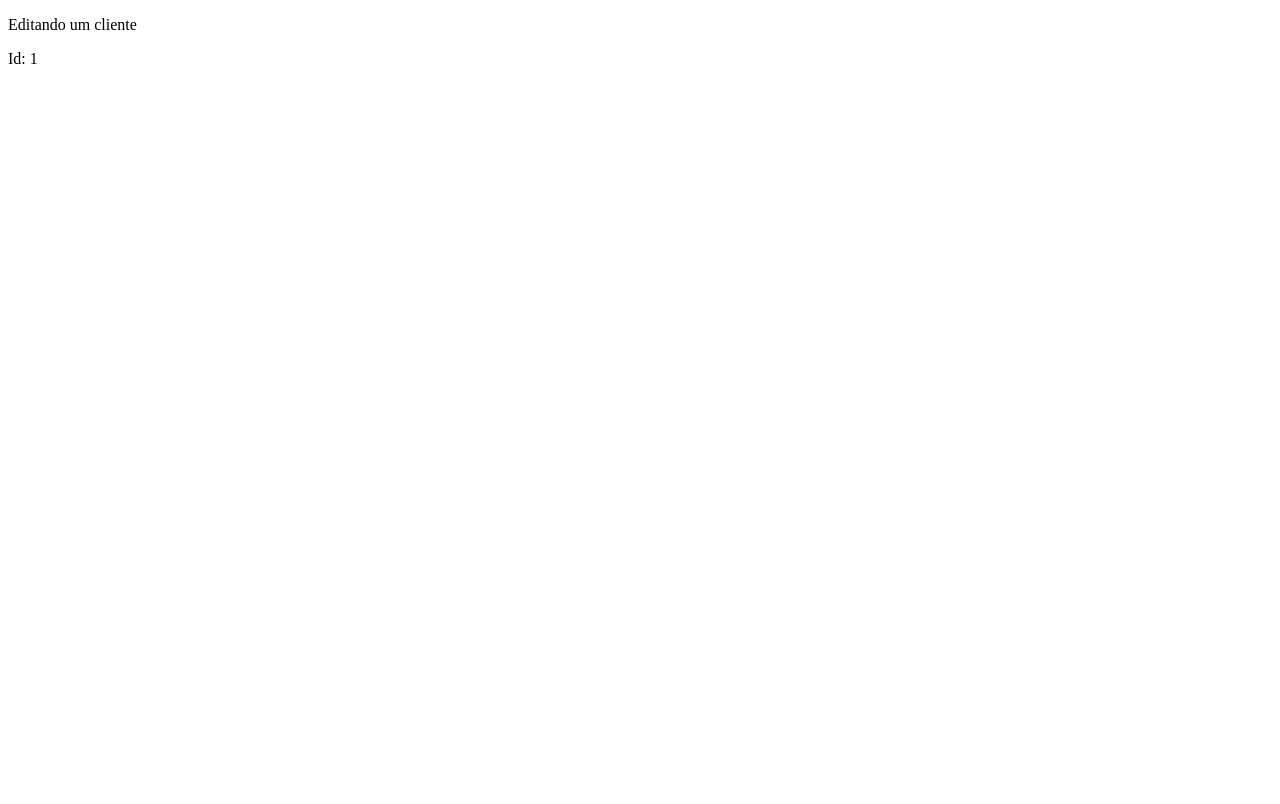
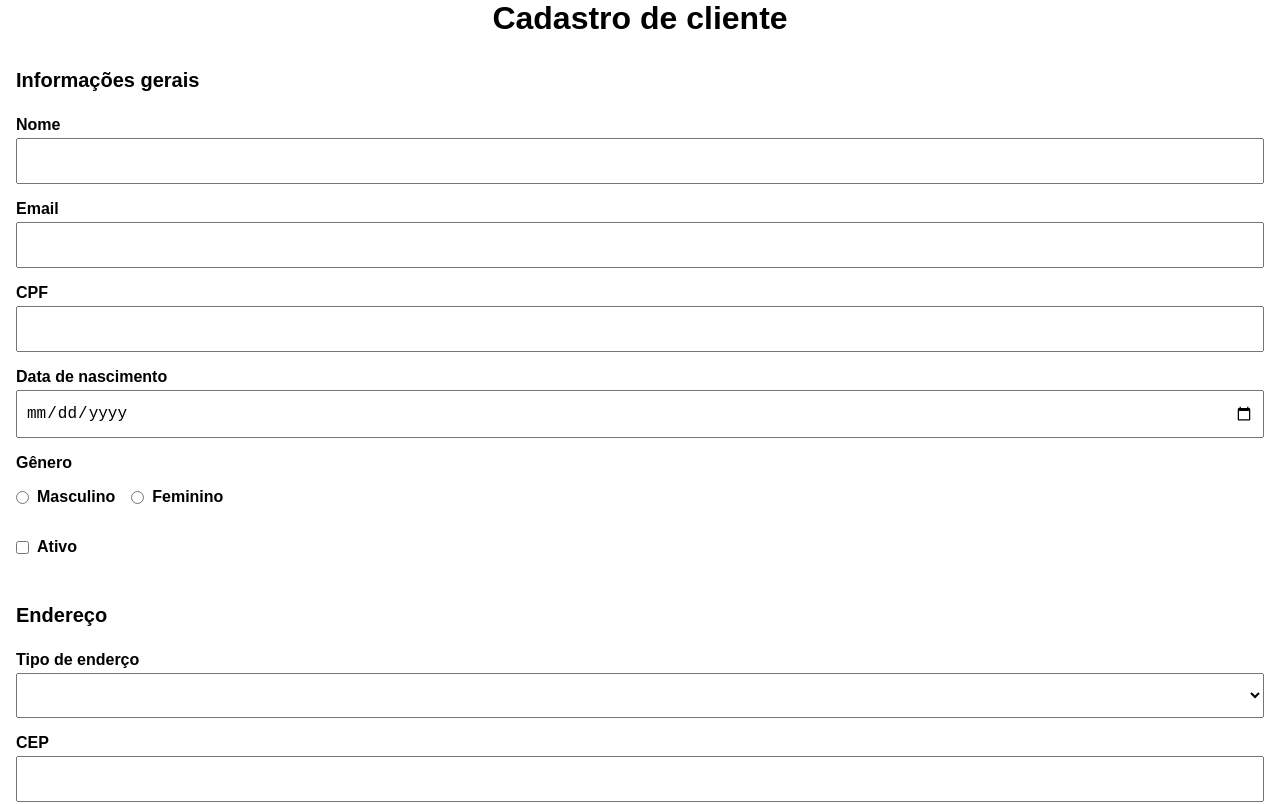
Before and after one commit to fabricadecodigo/curso-angular-examples, an Angular app: page /edit/1 in a window 1280 px wide. Shown: the top 804 px of the page. Built offline with nearby package versions, Linux system fonts and the light colour scheme.

Commit message:
form base

```diff
--- a/src/app/clientes/pages/edit-clientes/edit-clientes.component.html
+++ b/src/app/clientes/pages/edit-clientes/edit-clientes.component.html
@@ -1,3 +1,118 @@
-<p>Editando um cliente</p>
+<h1 style="text-align: center;">Cadastro de cliente</h1>
 
-<p>Id: {{ id }}</p>
+<form>
+  <fieldset>
+    <legend>Informações gerais</legend>
+
+    <div class="form-item">
+      <label for="name">Nome</label>
+      <input type="text" name="name" id="name" />
+      <!-- <div class="validation-errors">
+        <p>Campo obrigatório</p>
+        <p>Email invalido</p>
+      </div> -->
+    </div>
+
+    <div class="form-item">
+      <label for="email">Email</label>
+      <input type="email" name="email" id="email" />
+    </div>
+
+    <div class="form-item">
+      <label for="cpf">CPF</label>
+      <input type="text" name="cpf" id="cpf" />
+    </div>
+
+    <div class="form-item">
+      <label for="birthDate">Data de nascimento</label>
+      <input type="date" name="birthDate" id="birthDate" />
+    </div>
+
+    <div class="form-item-group">
+      <p class="title">Gênero</p>
+
+      <div class="items">
+        <div class="form-item-radio">
+          <input type="radio" name="genre" id="men" value="homem" />
+          <label for="men">Masculino</label>
+        </div>
+
+        <div class="form-item-radio">
+          <input type="radio" name="genre" id="woman" value="mulher" />
+          <label for="woman">Feminino</label>
+        </div>
+      </div>
+    </div>
+
+
+
+    <div class="form-item-checkbox">
+      <input type="checkbox" name="active" id="active" />
+      <label for="active">Ativo</label>
+    </div>
+  </fieldset>
+
+  <fieldset>
+    <legend>Endereço</legend>
+
+    <div class="form-item">
+      <label for="addressType">Tipo de enderço</label>
+      <select name="addressType" id="addressType">
+        <option value=""></option>
+        <option value="R">Residencial</option>
+        <option value="C">Comercial</option>
+      </select>
+    </div>
+
+    <div class="form-item">
+      <label for="cep">CEP</label>
+      <input type="text" name="cep" id="cep" />
+    </div>
+
+    <div class="form-item">
+      <label for="street">Logradouro</label>
+      <input type="text" name="street" id="street" />
+    </div>
+
+    <div class="form-item">
+      <label for="number">Número</label>
+      <input type="text" name="number" id="number" />
+    </div>
+
+    <div class="form-item">
+      <label for="complement">Complemento</label>
+      <input type="text" name="complement" id="complement" />
+    </div>
+
+    <div class="form-item">
+      <label for="neighborhood">Bairro</label>
+      <input type="text" name="neighborhood" id="neighborhood" />
+    </div>
+
+  </fieldset>
+
+  <fieldset>
+    <legend>Telefones</legend>
+
+    <div class="form-action-item">
+      <div class="form-item">
+        <label for="phone[0]">Telefone</label>
+        <input type="tel" name="phone[0]" id="phone[0]" />
+      </div>
+      <button class="btn-outline-secondary">Remover</button>
+    </div>
+
+    <div class="form-action-item">
+      <div class="form-item">
+        <label for="phone[1]">Telefone</label>
+        <input type="tel" name="phone[1]" id="phone[1]" />
+      </div>
+      <button class="btn-outline-secondary">Remover</button>
+    </div>
+
+    <button class="btn-outline-secondary">Adicionar</button>
+  </fieldset>
+
+  <button type="submit" class="btn-primary">Salvar</button>
+
+</form>
--- a/src/app/clientes/pages/edit-clientes/edit-clientes.component.scss
+++ b/src/app/clientes/pages/edit-clientes/edit-clientes.component.scss
@@ -0,0 +1,106 @@
+form {
+  padding: 1rem;
+  font-size: 1rem;
+}
+
+fieldset {
+  border: none;
+  margin: 1rem 0 2rem 0;
+}
+
+legend {
+  font-weight: bold;
+  font-size: 1.25rem;
+  margin: 0 0 0.5rem 0;
+}
+
+label {
+  font-weight: bold;
+}
+
+.form-item {
+  display: flex;
+  flex-direction: column;
+  margin: 1rem 0;
+}
+
+.form-item label {
+  margin: 0 0 0.25rem 0;
+}
+
+.form-item-radio,
+.form-item-checkbox {
+  display: flex;
+  align-items: center;
+  gap: 8px;
+  margin: 1rem 0;
+}
+
+.form-action-item {
+  display: flex;
+  gap: 8px;
+  align-items: flex-end;
+}
+
+.form-item-group {
+
+}
+
+.form-item-group .title {
+  font-weight: bold;
+}
+
+.form-item-group .items {
+  display: flex;
+  align-items: center;
+  gap: 16px;
+}
+
+.form-action-item .form-item {
+  flex: 1;
+}
+
+.form-action-item button {
+  margin-bottom: 1rem;
+}
+
+input, select {
+  padding: 0.75rem 0.5rem;
+  font-size: 1rem;
+}
+
+button {
+  border: none;
+  padding: 0.75rem 1rem;
+  font-size: 16px;
+  cursor: pointer;
+  transition-duration: 300ms;
+}
+
+.btn-primary {
+  background-color: #039be5;
+  color: #FFFFFF;
+}
+
+.btn-primary:hover {
+  background-color: #01579b;
+}
+
+.btn-outline-secondary {
+  background-color: #FFFFFF;
+  border: 2px solid #d81b60;
+}
+
+.btn-outline-secondary:hover {
+  color: #FFFFFF;
+  background-color: #d81b60;
+}
+
+.validation-errors {
+  color: #d32f2f;
+  display: flex;
+  flex-direction: column;
+  justify-items: center;
+  gap: 8px;
+  margin-top: 0.25rem;
+}
--- a/src/styles.scss
+++ b/src/styles.scss
@@ -1 +1,9 @@
-/* You can add global styles to this file, and also import other style files */
+* {
+  margin: 0;
+  padding: 0;
+  box-sizing: border-box;
+}
+
+body {
+  font-family: sans-serif;
+}
```
